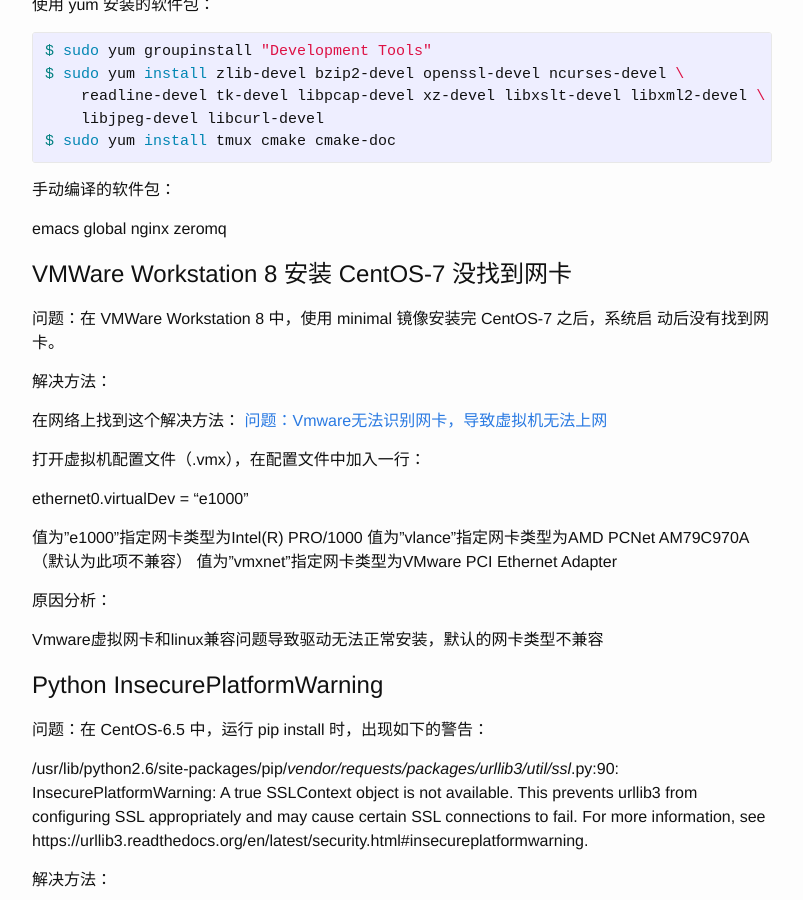
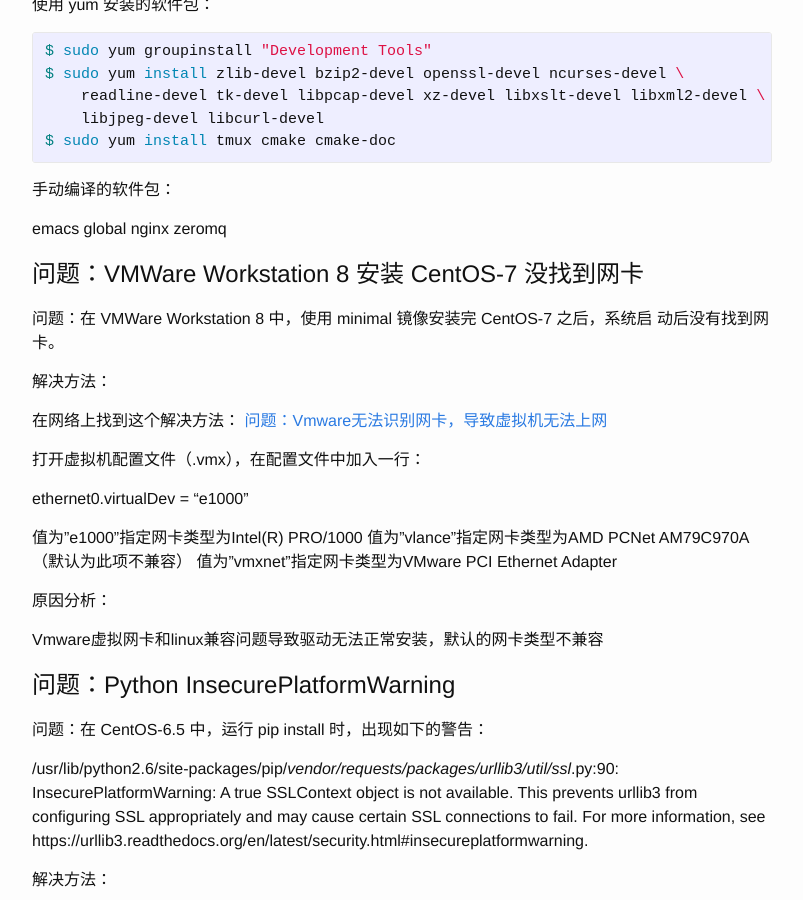
Before and after one commit to mofaph/mofaph.github.io, a Jekyll site: the page built from _posts/2016-01-05-problem-solved.md, in a window 1280 px wide and 900 px high, scrolled down 3384 px. Shown: the whole window, without its empty margins (238-1041 px from the left). Built offline with Jekyll 4.4.1, drawn with Linux system fonts in a browser that asks for light colours; Markdown is read by kramdown in place of the engine named in the settings.

Commit message:
ploblem-solved: update

```diff
--- a/_posts/2016-01-05-problem-solved.md
+++ b/_posts/2016-01-05-problem-solved.md
@@ -183,7 +183,7 @@
 nginx
 zeromq
 
-# VMWare Workstation 8 安装 CentOS-7 没找到网卡
+# 问题：VMWare Workstation 8 安装 CentOS-7 没找到网卡
 
 问题：在 VMWare Workstation 8 中，使用 minimal 镜像安装完 CentOS-7 之后，系统启
 动后没有找到网卡。
@@ -207,7 +207,7 @@
 
 Vmware虚拟网卡和linux兼容问题导致驱动无法正常安装，默认的网卡类型不兼容
 
-# Python InsecurePlatformWarning
+# 问题：Python InsecurePlatformWarning
 
 问题：在 CentOS-6.5 中，运行 pip install 时，出现如下的警告：
 
```
